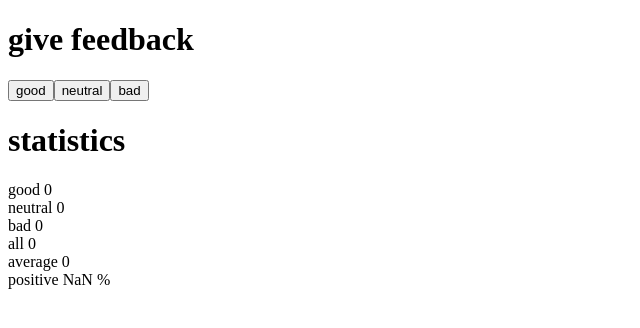
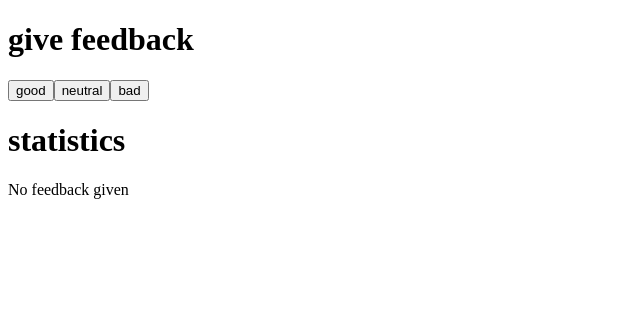
Before and after one commit to lamxw2/fullstackopen, a React (Create React App) app in the folder fullstackapp/: page / in a window 1280 px wide. Shown: the top 328 px of the page, without its empty margins (0-640 px from the left). Built offline with nearby package versions, Linux system fonts and the light colour scheme.

Commit message:
Completed part 1.8 and 1.9

```diff
--- a/fullstackapp/src/App.js
+++ b/fullstackapp/src/App.js
@@ -52,6 +52,27 @@ const App = () => {
 
   let total = calcTotal([good, neutral, bad])
 
+  const display = () => {
+    if (total == 0) {
+      return <p>No feedback given</p>
+    }
+    else {
+      return (
+        <>
+          <Statistics text={textGood} count={good} />
+          <Statistics text={textNeutral} count={neutral} />
+          <Statistics text={textBad} count={bad} />
+
+          <Statistics text='all' count={total} />
+          <Statistics text='average' count={average(total)} />
+          <Statistics text='positive' count={positive(good, total)} />
+        </>
+      )
+    }
+  }
+
+
+
   return (
     <div>
       <div>
@@ -63,13 +84,7 @@ const App = () => {
       <div>
         <Header name='statistics' />
 
-        <Statistics text={textGood} count={good} />
-        <Statistics text={textNeutral} count={neutral} />
-        <Statistics text={textBad} count={bad} />
-
-        <Statistics text='all' count={total} />
-        <Statistics text='average' count={average(total)} />
-        <Statistics text='positive' count={positive(good, total)} />
+        {display()}
 
       </div>
     </div>
```
